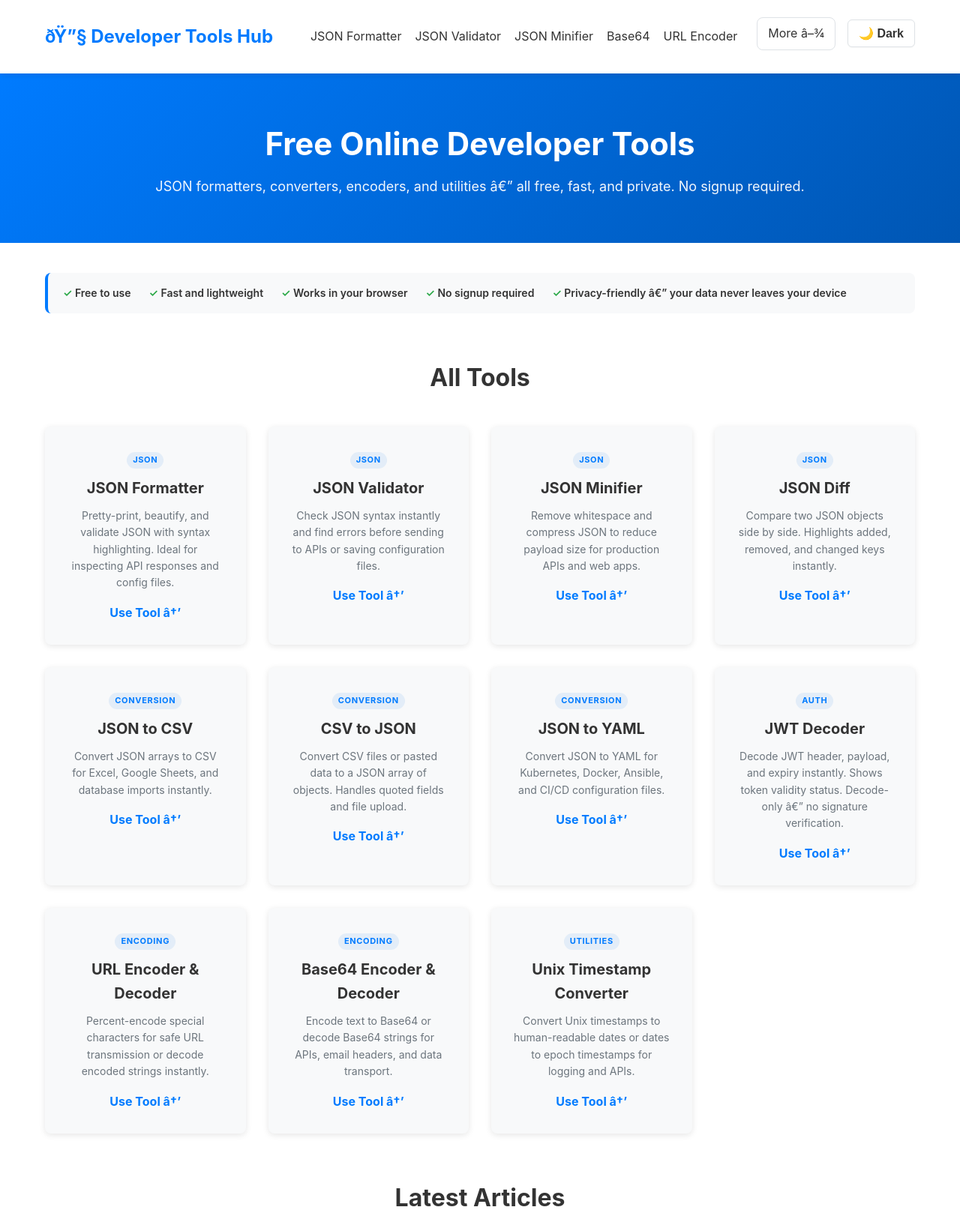
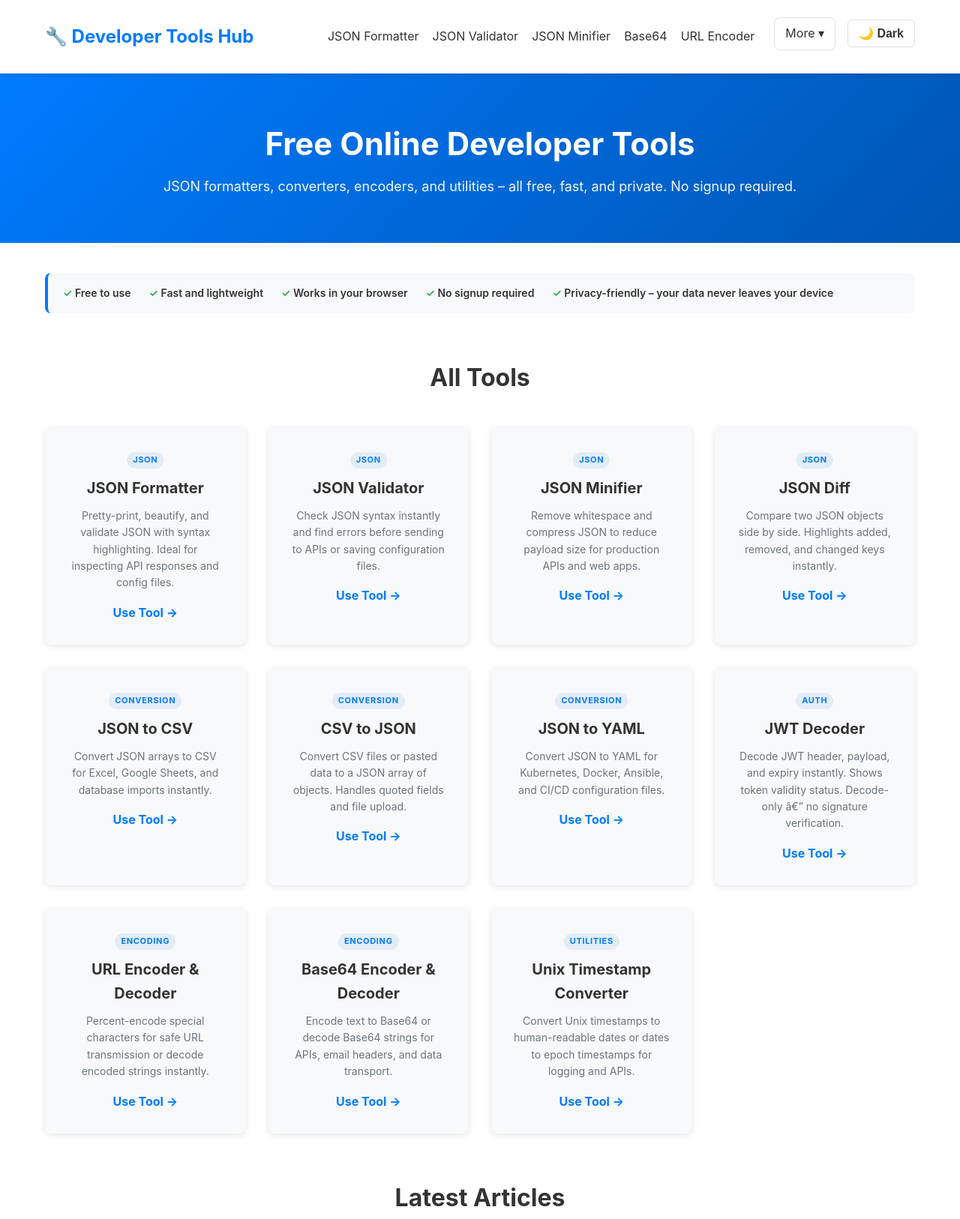
Before and after one commit to Pasindu98ishan/json-formatter, a plain HTML site: page index.html in a window 1280 px wide. Shown: the top 1626 px of the page at 75% size. Drawn offline with Linux system fonts and the light colour scheme.

Commit message:
fix button ui bug

```diff
--- a/index.html
+++ b/index.html
@@ -7,12 +7,12 @@
     <meta name="keywords" content="developer tools, JSON formatter, JSON validator, URL encoder, Base64 encoder, JSON to CSV, JSON to YAML, timestamp converter">
     <meta name="author" content="Pasindu Ishan">
     <link rel="canonical" href="https://jsondevtools.org/">
-    <meta property="og:title" content="Free Online Developer Tools â€“ JSON, URL & Base64 Utilities">
+    <meta property="og:title" content="Free Online Developer Tools – JSON, URL & Base64 Utilities">
     <meta property="og:description" content="Free online tools for JSON formatting, validation, conversion, URL encoding, Base64, and timestamps. Fast, private, no signup required.">
     <meta property="og:url" content="https://jsondevtools.org/">
     <meta property="og:type" content="website">
     <meta name="twitter:card" content="summary_large_image">
-    <title>Free Online Developer Tools â€“ JSON, URL & Base64 Utilities</title>
+    <title>Free Online Developer Tools – JSON, URL & Base64 Utilities</title>
 
     <link rel="stylesheet" href="css/styles.css">
     <link rel="stylesheet" href="css/dark-mode.css">
@@ -73,7 +73,7 @@
 <body>
     <nav class="navbar" role="navigation" aria-label="Primary site navigation">
         <div class="container">
-            <div class="logo">ðŸ”§ Developer Tools Hub</div>
+            <div class="logo">🔧 Developer Tools Hub</div>
             <div class="nav-actions">
                 <button class="nav-hamburger" aria-label="Toggle navigation" aria-expanded="false">
                     <span></span><span></span><span></span>
@@ -85,18 +85,18 @@
                     <li><a href="base64.html">Base64</a></li>
                     <li><a href="url-encoder.html">URL Encoder</a></li>
                     <li class="nav-dropdown">
-                        <button class="dropdown-toggle" aria-haspopup="true" aria-expanded="false">More â–¾</button>
+                        <button class="dropdown-toggle" aria-haspopup="true" aria-expanded="false">More ▾</button>
                         <ul class="dropdown-menu">
                             <li><a href="timestamp.html">Timestamp</a></li>
-                            <li><a href="json-to-csv.html">JSONâ†’CSV</a></li>
-                            <li><a href="json-to-yaml.html">JSONâ†’YAML</a></li>
+                            <li><a href="json-to-csv.html">JSON→CSV</a></li>
+                            <li><a href="json-to-yaml.html">JSON→YAML</a></li>
                             <li><a href="jwt-decoder.html">JWT Decoder</a></li>
-                            <li><a href="csv-to-json.html">CSVâ†’JSON</a></li>
+                            <li><a href="csv-to-json.html">CSV→JSON</a></li>
                             <li><a href="json-diff.html">JSON Diff</a></li>
                         </ul>
                     </li>
                 </ul>
-                <button id="theme-toggle" class="theme-btn" aria-label="Switch to dark mode">ðŸŒ™ Dark</button>
+                <button id="theme-toggle" class="theme-btn" aria-label="Switch to dark mode">🌙 Dark</button>
             </div>
         </div>
     </nav>
@@ -104,7 +104,7 @@
     <header class="header">
         <div class="container">
             <h1>Free Online Developer Tools</h1>
-            <p>JSON formatters, converters, encoders, and utilities â€” all free, fast, and private. No signup required.</p>
+            <p>JSON formatters, converters, encoders, and utilities – all free, fast, and private. No signup required.</p>
         </div>
     </header>
 
@@ -116,7 +116,7 @@
                 <li>Fast and lightweight</li>
                 <li>Works in your browser</li>
                 <li>No signup required</li>
-                <li>Privacy-friendly â€” your data never leaves your device</li>
+                <li>Privacy-friendly – your data never leaves your device</li>
             </ul>
         </section>
 
@@ -127,67 +127,67 @@
                     <span class="tool-category">JSON</span>
                     <h3>JSON Formatter</h3>
                     <p>Pretty-print, beautify, and validate JSON with syntax highlighting. Ideal for inspecting API responses and config files.</p>
-                    <a href="formatter.html" class="feature-link">Use Tool â†’</a>
+                    <a href="formatter.html" class="feature-link">Use Tool →</a>
                 </div>
                 <div class="feature-card">
                     <span class="tool-category">JSON</span>
                     <h3>JSON Validator</h3>
                     <p>Check JSON syntax instantly and find errors before sending to APIs or saving configuration files.</p>
-                    <a href="json-validator.html" class="feature-link">Use Tool â†’</a>
+                    <a href="json-validator.html" class="feature-link">Use Tool →</a>
                 </div>
                 <div class="feature-card">
                     <span class="tool-category">JSON</span>
                     <h3>JSON Minifier</h3>
                     <p>Remove whitespace and compress JSON to reduce payload size for production APIs and web apps.</p>
-                    <a href="json-minifier.html" class="feature-link">Use Tool â†’</a>
+                    <a href="json-minifier.html" class="feature-link">Use Tool →</a>
                 </div>
                 <div class="feature-card">
                     <span class="tool-category">JSON</span>
                     <h3>JSON Diff</h3>
                     <p>Compare two JSON objects side by side. Highlights added, removed, and changed keys instantly.</p>
-                    <a href="json-diff.html" class="feature-link">Use Tool â†’</a>
+                    <a href="json-diff.html" class="feature-link">Use Tool →</a>
                 </div>
                 <div class="feature-card">
                     <span class="tool-category">Conversion</span>
                     <h3>JSON to CSV</h3>
                     <p>Convert JSON arrays to CSV for Excel, Google Sheets, and database imports instantly.</p>
-                    <a href="json-to-csv.html" class="feature-link">Use Tool â†’</a>
+                    <a href="json-to-csv.html" class="feature-link">Use Tool →</a>
                 </div>
                 <div class="feature-card">
                     <span class="tool-category">Conversion</span>
                     <h3>CSV to JSON</h3>
                     <p>Convert CSV files or pasted data to a JSON array of objects. Handles quoted fields and file upload.</p>
-                    <a href="csv-to-json.html" class="feature-link">Use Tool â†’</a>
+                    <a href="csv-to-json.html" class="feature-link">Use Tool →</a>
                 </div>
                 <div class="feature-card">
                     <span class="tool-category">Conversion</span>
                     <h3>JSON to YAML</h3>
                     <p>Convert JSON to YAML for Kubernetes, Docker, Ansible, and CI/CD configuration files.</p>
-                    <a href="json-to-yaml.html" class="feature-link">Use Tool â†’</a>
+                    <a href="json-to-yaml.html" class="feature-link">Use Tool →</a>
                 </div>
                 <div class="feature-card">
                     <span class="tool-category">Auth</span>
                     <h3>JWT Decoder</h3>
                     <p>Decode JWT header, payload, and expiry instantly. Shows token validity status. Decode-only â€” no signature verification.</p>
-                    <a href="jwt-decoder.html" class="feature-link">Use Tool â†’</a>
+                    <a href="jwt-decoder.html" class="feature-link">Use Tool →</a>
                 </div>
                 <div class="feature-card">
                     <span class="tool-category">Encoding</span>
                     <h3>URL Encoder & Decoder</h3>
                     <p>Percent-encode special characters for safe URL transmission or decode encoded strings instantly.</p>
-                    <a href="url-encoder.html" class="feature-link">Use Tool â†’</a>
+                    <a href="url-encoder.html" class="feature-link">Use Tool →</a>
                 </div>
                 <div class="feature-card">
                     <span class="tool-category">Encoding</span>
                     <h3>Base64 Encoder & Decoder</h3>
                     <p>Encode text to Base64 or decode Base64 strings for APIs, email headers, and data transport.</p>
-                    <a href="base64.html" class="feature-link">Use Tool â†’</a>
+                    <a href="base64.html" class="feature-link">Use Tool →</a>
                 </div>
                 <div class="feature-card">
                     <span class="tool-category">Utilities</span>
                     <h3>Unix Timestamp Converter</h3>
                     <p>Convert Unix timestamps to human-readable dates or dates to epoch timestamps for logging and APIs.</p>
-                    <a href="timestamp.html" class="feature-link">Use Tool â†’</a>
+                    <a href="timestamp.html" class="feature-link">Use Tool →</a>
                 </div>
             </div>
         </section>
```
Also changed, not shown: base64.html (+3 -3 lines), csv-to-json.html (+3 -3 lines), formatter.html (+4 -4 lines), json-diff.html (+3 -3 lines), json-minifier.html (+3 -3 lines), json-to-csv.html (+3 -3 lines), json-to-yaml.html (+3 -3 lines), json-validator.html (+3 -3 lines), jwt-decoder.html (+3 -3 lines), timestamp.html (+3 -3 lines), url-encoder.html (+3 -3 lines).
